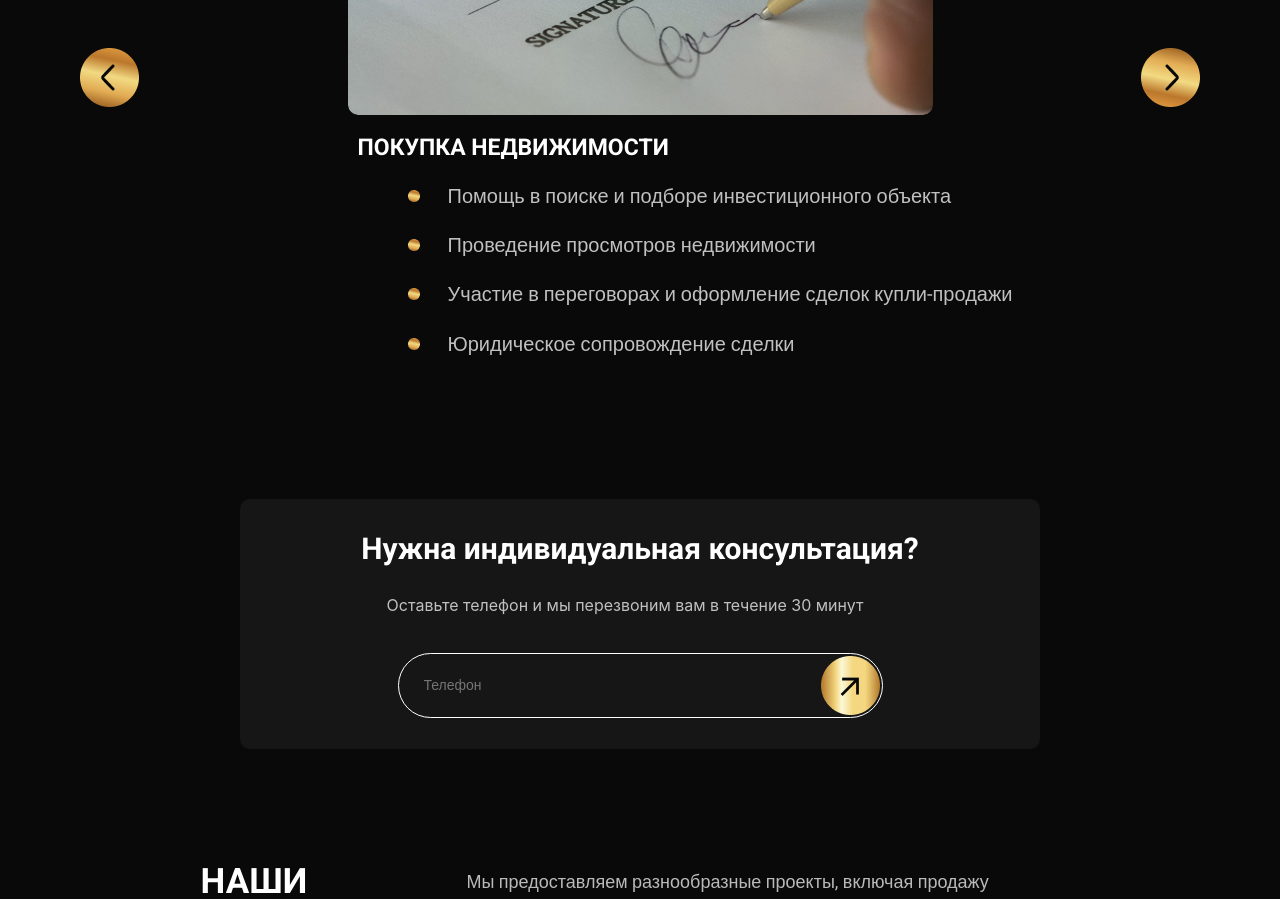
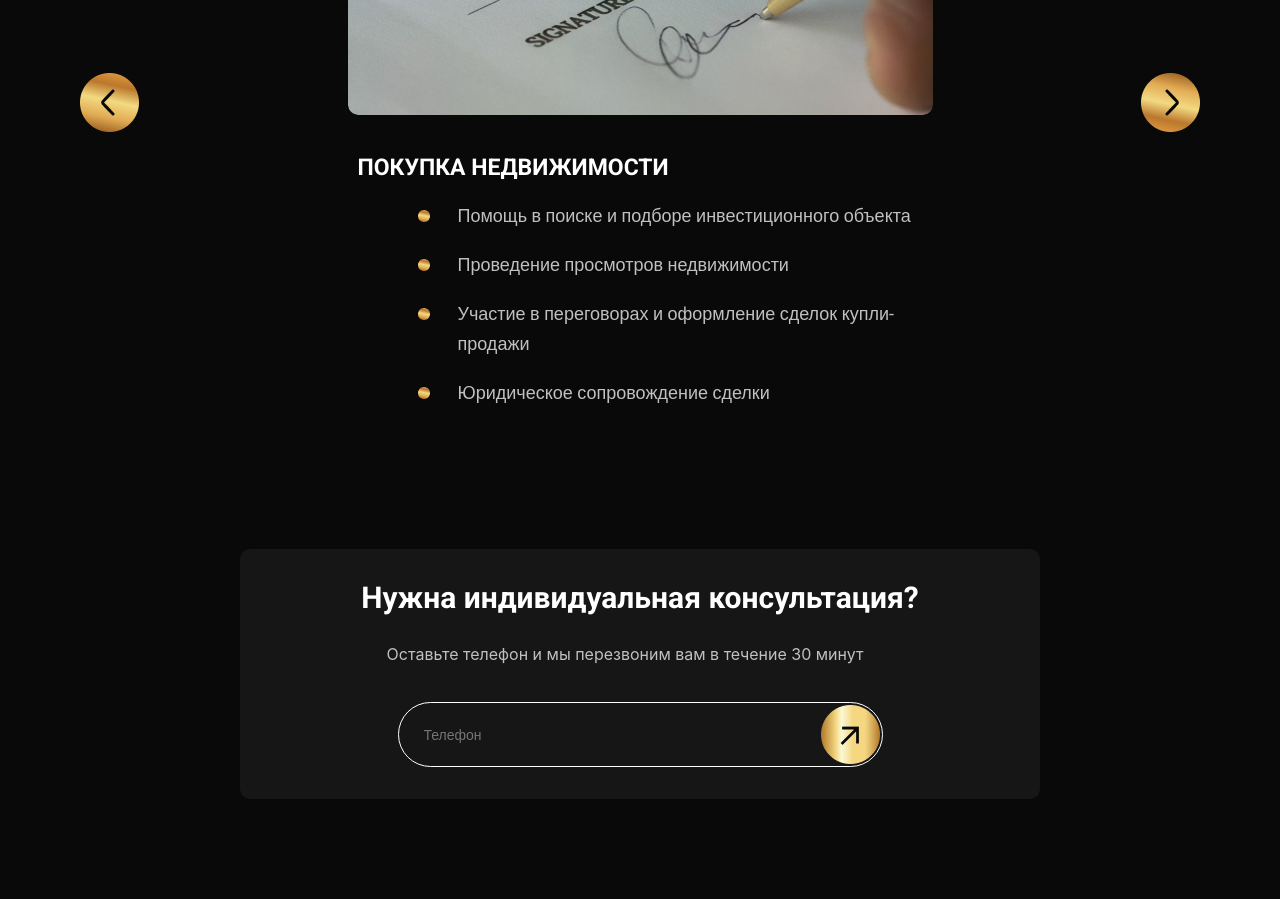
Before and after one commit to when-dev/LuxAgency-layout, a React (Create React App) app: page / in a window 1280 px wide. Shown: the part 7940-8839 px from the top of the page. Built offline with nearby package versions, Linux system fonts and the light colour scheme.

Commit message:
fix: slider styles

```diff
--- a/src/components/slider/Slider.jsx
+++ b/src/components/slider/Slider.jsx
@@ -25,7 +25,7 @@ const Slider = () => {
       title: "Продажа Недвижимости",
       items: [
         "Оценка стоимости недвижимости",
-        "Создание привлекательных объявлений и маркетинговых кампаний",
+        "Создание привлекательных объявлений и маркетинговых",
         "Продвижение недвижимости на рынке",
         "Подготовка документации для сделки",
       ],
@@ -35,7 +35,7 @@ const Slider = () => {
       title: "Аренда Недвижимости",
       items: [
         "Поиск арендаторов для недвижимости владельцев",
-        "Подбор жилых и коммерческих объектов для арендаторов",
+        "Подбор жилых и коммерческих объектов",
         "Оформление арендных договоров и урегулирование споров",
         "Управление недвижимостью для арендодателей",
       ],
--- a/src/components/slider/slider.css
+++ b/src/components/slider/slider.css
@@ -2,6 +2,12 @@
   display: flex;
   align-items: center;
   justify-content: center;
+}
+
+.slider-inf {
+  min-width: 670px;
+  margin-bottom: 0;
+  margin-left: 70px;
 }
 
 .slider-row img {
@@ -14,22 +20,23 @@
 
 .slider-row h3 {
   text-transform: uppercase;
-  margin-left: 90px;
-  margin-top: 20px;
+  margin-top: 40px;
   font-family: "Roboto", sans-serif;
   font-size: 23px;
   font-weight: 700;
   line-height: 26.95px;
 }
 
-.slider-row ul li {
+.slider-row li {
   font-family: "Heebo", sans-serif;
-  font-size: 20px;
+  font-size: 18px;
   font-weight: 400;
   line-height: 29.38px;
   color: #c0c0c0;
   position: relative;
-  margin: 20px 0px 15px 180px;
+  margin: 20px 0px 15px 0;
+  max-width: 565px;
+  padding-left: 100px;
 }
 
 .slider-row ul li::after {
@@ -41,6 +48,7 @@
   right: 0;
   background-image: url("../../assets/image/our_services/dot.png");
   background-repeat: no-repeat;
+  margin-left: 100px;
 }
 
 .slider-controls > img {
```
